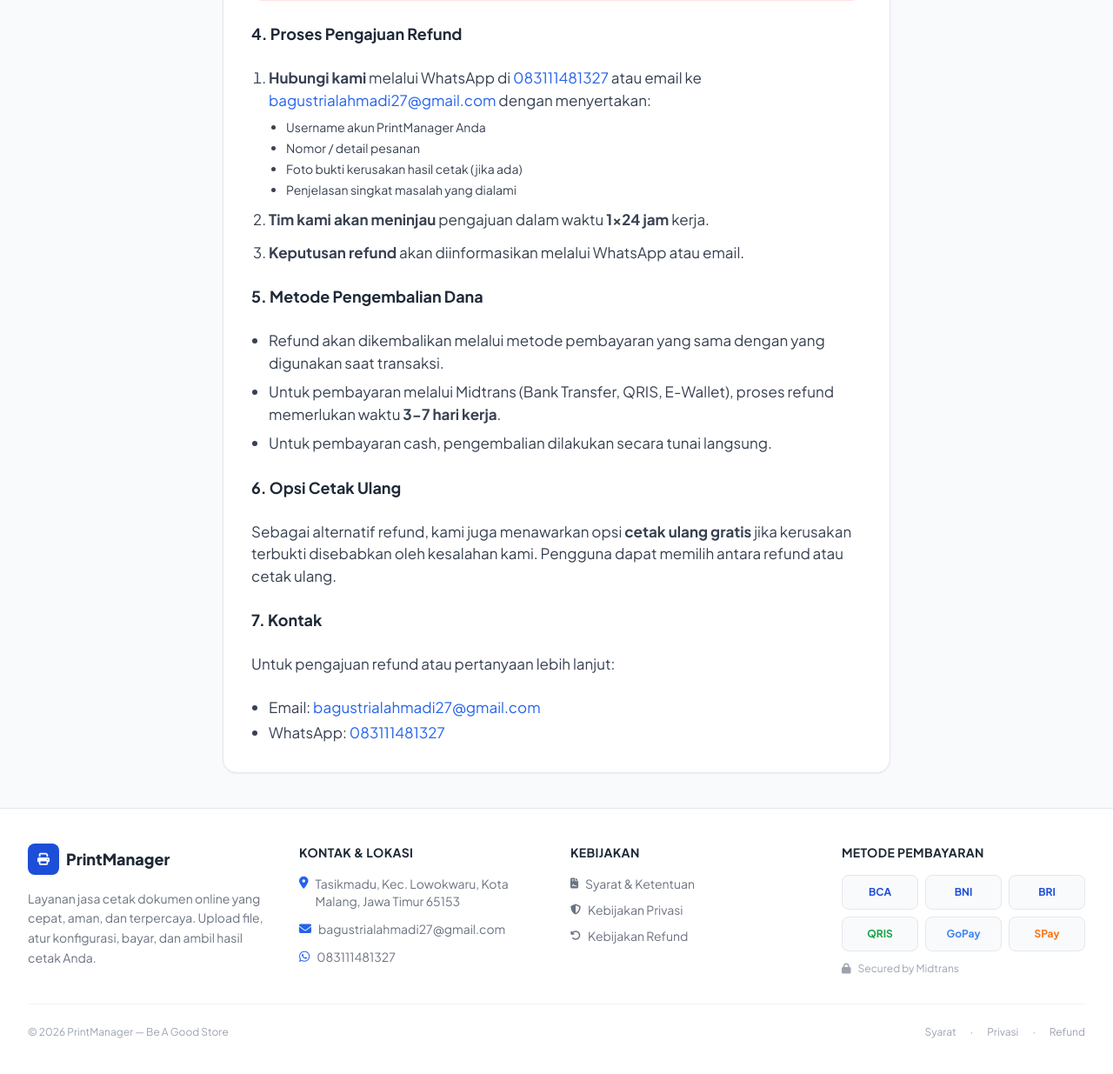
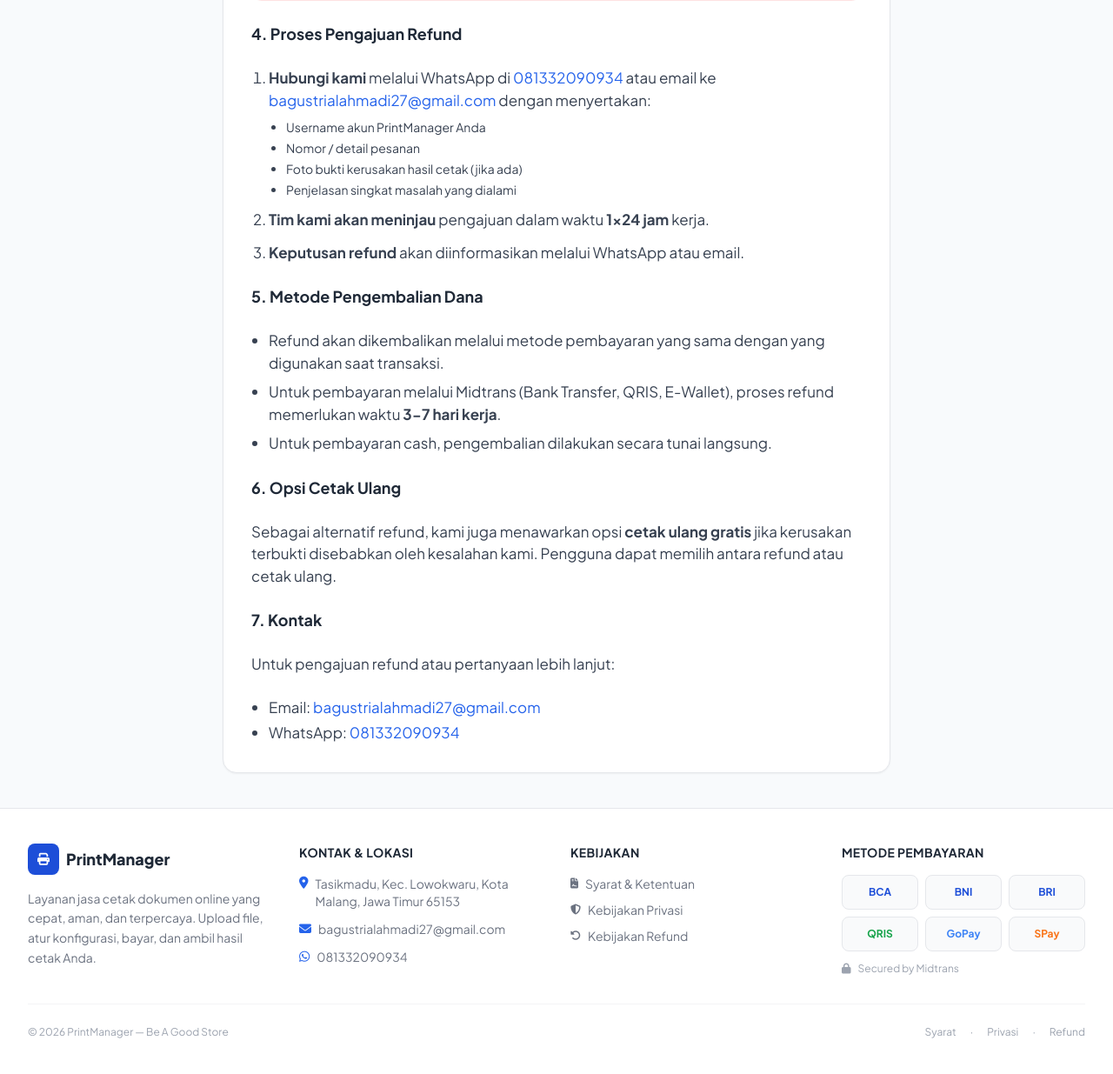
Before and after one commit to bagus2719/print-management, a Flask app: page /refund in a window 1280 px wide. Shown: the part 972-2207 px from the top of the page at 87% size. Run offline with Flask 3, Linux system fonts and the light colour scheme; some libraries are stand-ins or nearby versions.

```diff
--- a/init_db.py
+++ b/init_db.py
@@ -39,7 +39,7 @@ with app.app_context():
     accounts = [
         PaymentAccount(method='bca', label='Bank BCA', account_number='8162054219', account_name='Bagus Tri Al Ahmadi'),
         PaymentAccount(method='dana', label='DANA', account_number='081332090934', account_name='Bagus Tri Al Ahmadi'),
-        PaymentAccount(method='shopeepay', label='ShopeePay', account_number='083111481327', account_name='Bagus Tri Al Ahmadi'),
+        PaymentAccount(method='shopeepay', label='ShopeePay', account_number='081332090934', account_name='Bagus Tri Al Ahmadi'),
         PaymentAccount(method='qris', label='QRIS', account_number='Bagus Tri Al Ahmadi', account_name='Bagus Tri'),
     ]
     db.session.add_all(accounts)
--- a/templates/layouts/app.html
+++ b/templates/layouts/app.html
@@ -332,7 +332,7 @@
                         </li>
                         <li class="flex items-center gap-2">
                             <i class="fab fa-whatsapp text-blue-600"></i>
-                            <a href="https://wa.me/6283111481327" class="hover:text-blue-600 transition">083111481327</a>
+                            <a href="https://wa.me/6281332090934" class="hover:text-blue-600 transition">081332090934</a>
                         </li>
                     </ul>
                 </div>
--- a/templates/pages/privacy.html
+++ b/templates/pages/privacy.html
@@ -71,7 +71,7 @@
             <p>Untuk pertanyaan mengenai kebijakan privasi, hubungi kami:</p>
             <ul class="list-disc pl-5 space-y-1">
                 <li>Email: <a href="mailto:bagustrialahmadi27@gmail.com" class="text-blue-600 hover:underline">bagustrialahmadi27@gmail.com</a></li>
-                <li>WhatsApp: <a href="https://wa.me/6283111481327" class="text-blue-600 hover:underline">083111481327</a></li>
+                <li>WhatsApp: <a href="https://wa.me/6281332090934" class="text-blue-600 hover:underline">081332090934</a></li>
             </ul>
         </div>
     </div>
--- a/templates/pages/refund.html
+++ b/templates/pages/refund.html
@@ -40,7 +40,7 @@
             <h2 class="text-lg font-bold text-gray-800">4. Proses Pengajuan Refund</h2>
             <ol class="list-decimal pl-5 space-y-3">
                 <li>
-                    <strong>Hubungi kami</strong> melalui WhatsApp di <a href="https://wa.me/6283111481327" class="text-blue-600 hover:underline">083111481327</a> atau email ke <a href="mailto:bagustrialahmadi27@gmail.com" class="text-blue-600 hover:underline">bagustrialahmadi27@gmail.com</a> dengan menyertakan:
+                    <strong>Hubungi kami</strong> melalui WhatsApp di <a href="https://wa.me/6281332090934" class="text-blue-600 hover:underline">081332090934</a> atau email ke <a href="mailto:bagustrialahmadi27@gmail.com" class="text-blue-600 hover:underline">bagustrialahmadi27@gmail.com</a> dengan menyertakan:
                     <ul class="list-disc pl-5 mt-2 space-y-1 text-sm">
                         <li>Username akun PrintManager Anda</li>
                         <li>Nomor / detail pesanan</li>
@@ -66,7 +66,7 @@
             <p>Untuk pengajuan refund atau pertanyaan lebih lanjut:</p>
             <ul class="list-disc pl-5 space-y-1">
                 <li>Email: <a href="mailto:bagustrialahmadi27@gmail.com" class="text-blue-600 hover:underline">bagustrialahmadi27@gmail.com</a></li>
-                <li>WhatsApp: <a href="https://wa.me/6283111481327" class="text-blue-600 hover:underline">083111481327</a></li>
+                <li>WhatsApp: <a href="https://wa.me/6281332090934" class="text-blue-600 hover:underline">081332090934</a></li>
             </ul>
         </div>
     </div>
--- a/templates/pages/terms.html
+++ b/templates/pages/terms.html
@@ -56,7 +56,7 @@
             <p>Jika Anda memiliki pertanyaan mengenai syarat dan ketentuan ini, silakan hubungi kami melalui:</p>
             <ul class="list-disc pl-5 space-y-1">
                 <li>Email: <a href="mailto:bagustrialahmadi27@gmail.com" class="text-blue-600 hover:underline">bagustrialahmadi27@gmail.com</a></li>
-                <li>WhatsApp: <a href="https://wa.me/6283111481327" class="text-blue-600 hover:underline">083111481327</a></li>
+                <li>WhatsApp: <a href="https://wa.me/6281332090934" class="text-blue-600 hover:underline">081332090934</a></li>
             </ul>
         </div>
     </div>
```
Also changed, not shown: README.md.
